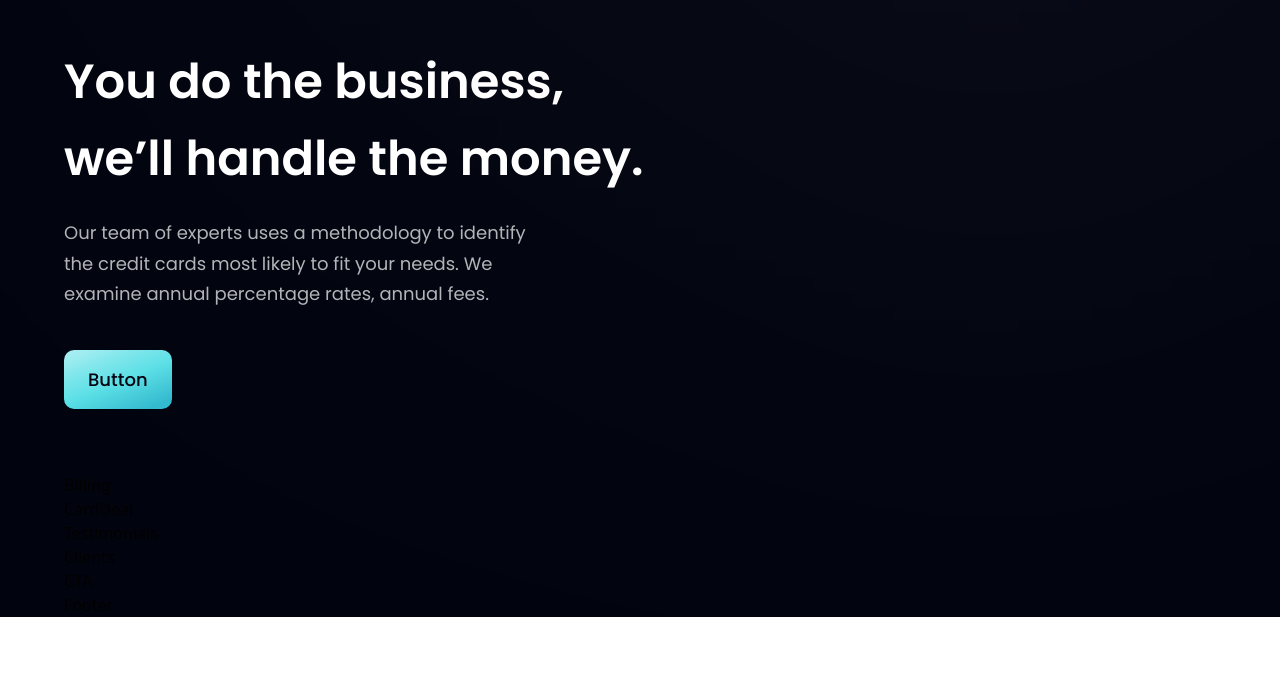
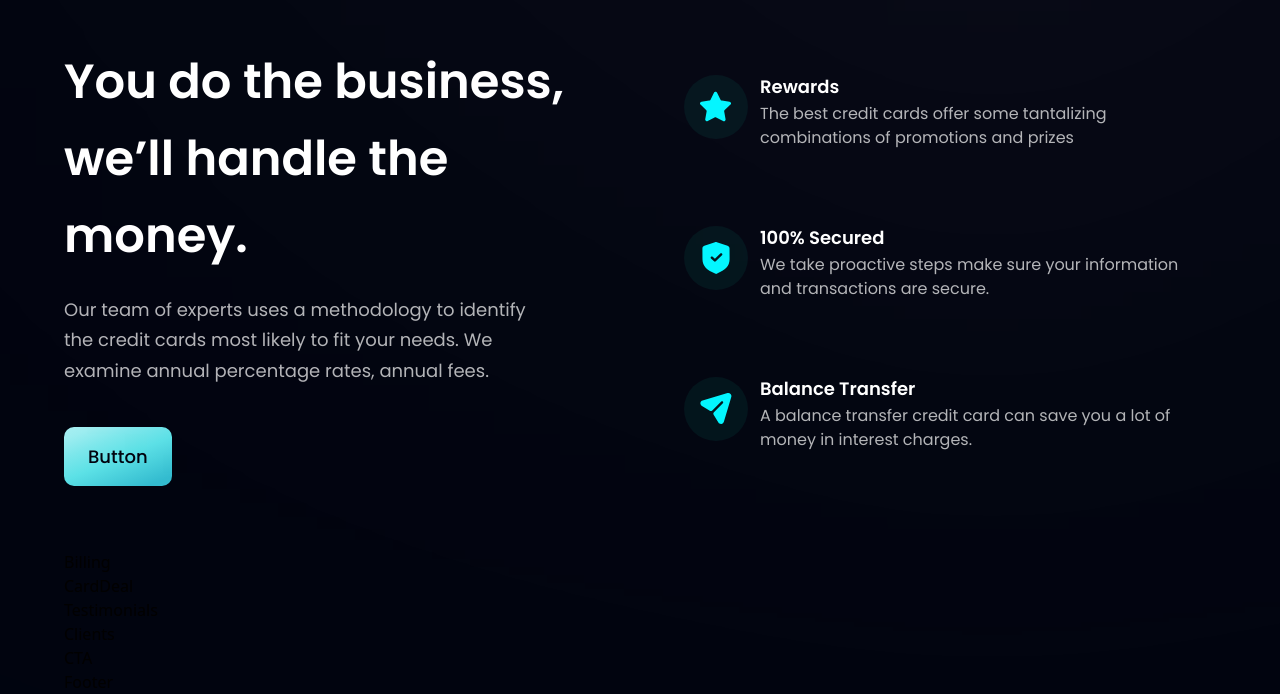
Before and after one commit to catuchi/bank-app, a React (Vite) app: page / in a window 1280 px wide. Shown: the part 965-1659 px from the top of the page. Before the commit the page ends 1582 px from the top, so only its background shows below. Built offline with nearby package versions, Linux system fonts and the light colour scheme.

Commit message:
create and style business component

```diff
--- a/src/components/Business.jsx
+++ b/src/components/Business.jsx
@@ -2,6 +2,28 @@
 import { features } from "../constants";
 import styles, { layout } from "../style";
 import Button from "./Button";
+
+const FeatureCard = ({ icon, title, content, index }) => (
+  <div
+    className={`flex flex-row p-6 rounded-[20px] ${
+      index !== features.length - 1 ? "mb-6" : "mb-0"
+    } feature-card`}
+  >
+    <div
+      className={`w-[64px] h-[64px] rounded-full ${styles.flexCenter} bg-dimBlue`}
+    >
+      <img src={icon} alt="icon" className="w-[50%] h-[50%] object-contain" />
+    </div>
+    <div className="flex-1 flex flex-col ml-3">
+      <h4 className="font-poppins font-semibold text-white text-[18px] leading-[23px] mb-1">
+        {title}
+      </h4>
+      <p className="font-poppins font-normal text-dimWhite text-[16px] leading-[24px] mb-1">
+        {content}
+      </p>
+    </div>
+  </div>
+);
 
 const Business = () => {
   return (
@@ -19,6 +41,12 @@
 
         <Button styles="mt-10" />
       </div>
+
+      <div className={`${layout.sectionImg} flex-col`}>
+        {features.map((feature, index) => (
+          <FeatureCard key={feature.id} index={index} {...feature} />
+        ))}
+      </div>
     </section>
   );
 };
```
